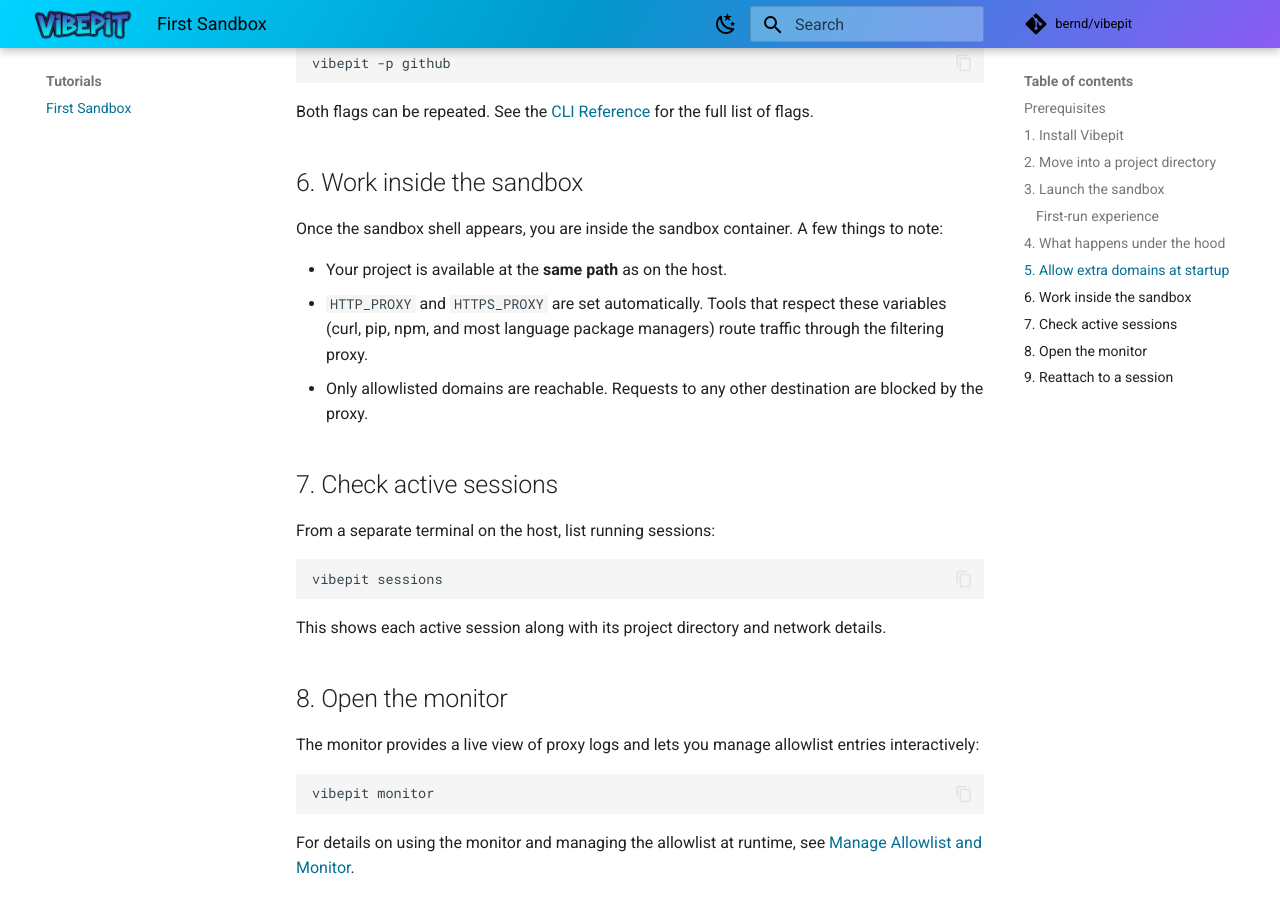
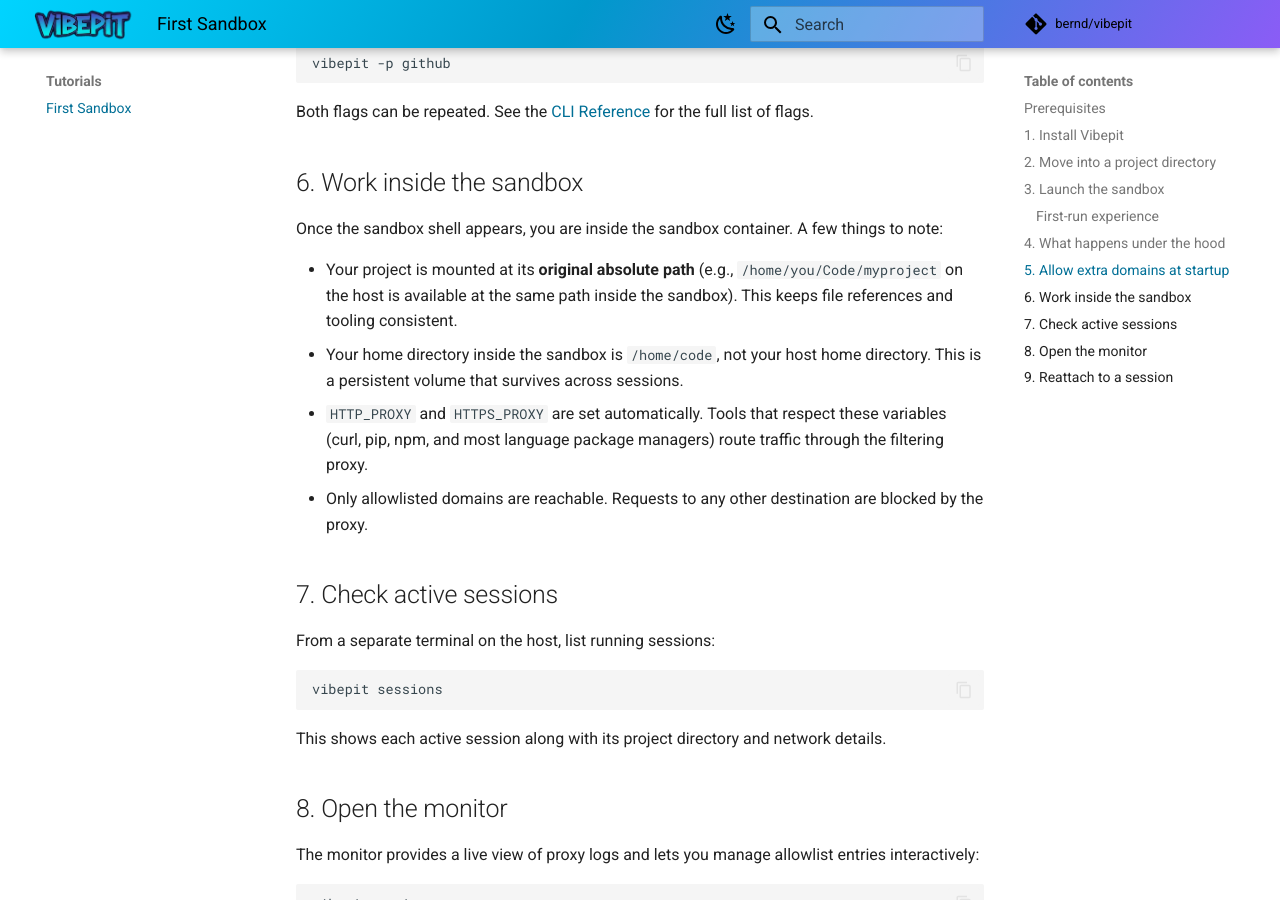
Before and after one commit to bernd/vibepit, an MkDocs documentation site: the page built from docs/content/tutorials/first-sandbox.md, in a window 1280 px wide and 900 px high, scrolled down 2213 px. Built offline with MkDocs 1.6.1 and Material for MkDocs 9.7.7, drawn with Linux system fonts in a browser that asks for light colours; comment, search, counter and statistics services are not loaded.

Commit message:
Clarify project mount path and /home/code in tutorial
The project keeps its original absolute path inside the sandbox, but
the home directory is /home/code, not the host home. This could
surprise users — make it explicit.

Co-Authored-By: Claude Opus 4.6 <noreply@anthropic.com>

```diff
--- a/docs/content/tutorials/first-sandbox.md
+++ b/docs/content/tutorials/first-sandbox.md
@@ -101,7 +101,11 @@ full list of flags.
 Once the sandbox shell appears, you are inside the sandbox container. A few things
 to note:
 
-- Your project is available at the **same path** as on the host.
+- Your project is mounted at its **original absolute path** (e.g.,
+  `/home/you/Code/myproject` on the host is available at the same path inside the
+  sandbox). This keeps file references and tooling consistent.
+- Your home directory inside the sandbox is `/home/code`, not your host home
+  directory. This is a persistent volume that survives across sessions.
 - `HTTP_PROXY` and `HTTPS_PROXY` are set automatically. Tools that respect these
   variables (curl, pip, npm, and most language package managers) route traffic
   through the filtering proxy.
```
